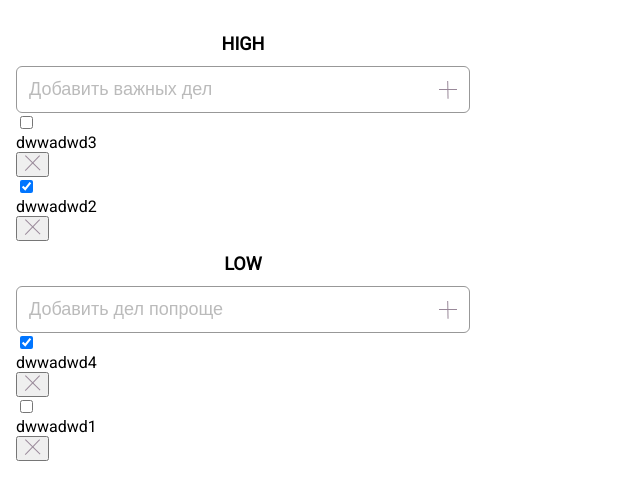
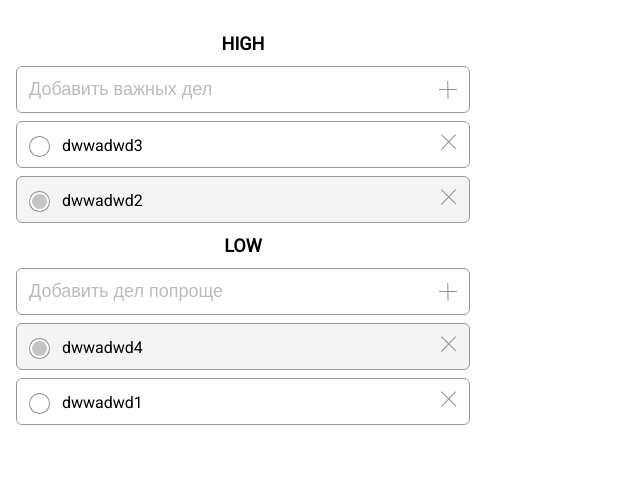
Before and after one commit to balu1973/learnReact, a plain HTML site: page index.html in a window 1280 px wide. Shown: the whole page, without its empty margins (0-640 px from the left). Drawn offline with Linux system fonts and the light colour scheme.

Commit message:
Add files via upload

```diff
--- a/css/style.css
+++ b/css/style.css
@@ -27,15 +27,16 @@
 .todo-form {
     display: flex;
     align-items: center;
-    padding: 12px;
+    padding: 6px;
+    padding-right: 12px;
+    margin-bottom: 8px;
     border: 1px solid #989898;
     border-radius: 6px;
-
 }
 
 .todo-input {
     flex: auto;
-    padding: 0;
+    padding: 6px;
     margin: 0;
     border: none;
     outline: none;
@@ -49,12 +50,91 @@
 .todo-btn-add {
     width: 18px;
     height: 18px;
+    flex-shrink: 0;
     border: none;
     padding: 0;
-    margin-left: 5px;
     background-color: transparent;
     cursor: pointer;
     background-image: url(../img/svg/add.svg);
     background-position: center;
     background-repeat: no-repeat;
 }
+
+.todo-list {
+    display: flex;
+    gap: 8px;
+    flex-direction: column;
+}
+
+.task-container {
+    display: flex;
+    gap: 12px;
+    padding: 12px;
+    padding-bottom: 6px;
+    justify-content: space-between;
+    align-items: start;
+    border: 1px solid #989898;
+    border-radius: 6px;
+}
+
+.checkbox-container {
+    position: relative;
+    padding-top: 2px;
+}
+
+.checkbox-container input {
+    position: absolute;
+    opacity: 0;
+    cursor: pointer;
+    height: 0;
+    width: 0;
+}
+
+
+.checkbox-status-label {
+    display: block;
+    cursor: pointer;
+    width: 21px;
+    height: 21px;
+    border-radius: 50%;
+    background-color: white;
+    box-shadow: inset 0 0 0 1px #998899, inset 0 0 0 3px white;
+}
+
+.checkbox-container > input:checked + .checkbox-status-label {
+    background-color: #C4C4C4;
+}
+
+.checkbox-container > input:not(:checked) + .checkbox-status-label:hover {
+    background-color: rgba(196, 196, 196, 0.3);
+}
+
+/* .checkbox-container > input:not(:checked) + .checkbox-status-label {
+    background-color: rgba(196, 196, 196, 0.3);
+} */
+
+.task-content {
+    flex: auto;
+    text-align: left;
+    padding-top: 2px;
+    padding-bottom: 6px;
+    overflow: auto;
+}
+
+.btn-delete-task {
+    /* max-width: 15px;
+    max-height: 15px;
+    padding: 7px; */
+    /* text-decoration: none; */
+    border: none;
+    background-color: transparent;
+    cursor: pointer;
+    /* background-image: url(../img/svg/delete.svg); */
+    /* background-position: center; */
+    /* background-repeat: no-repeat; */
+    padding: 0;
+}
+
+.task-done {
+    background-color: #F4F4F4;
+}
```
